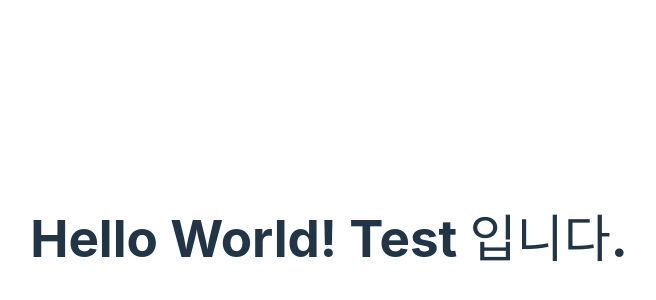
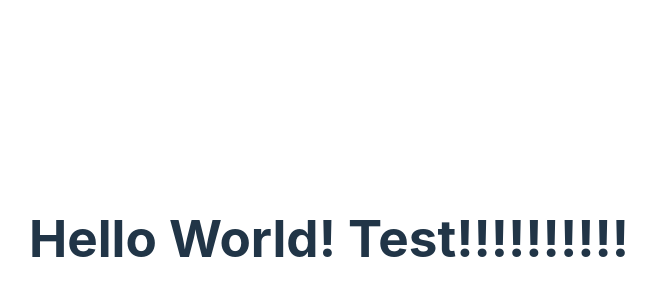
Before and after one commit to choirinemo/React-App, a React (Vite) app: page / in a window 1280 px wide. Shown: the part 162-462 px from the top of the page, without its empty margins (311-967 px from the left). Built offline with nearby package versions, Linux system fonts and the light colour scheme.

Commit message:
featrue test

```diff
--- a/src/App.tsx
+++ b/src/App.tsx
@@ -3,7 +3,7 @@ import "./App.css";
 function App() {
   return (
     <>
-      <h1>Hello World! Test 입니다.</h1>
+      <h1>Hello World! Test!!!!!!!!!!</h1>
     </>
   );
 }
```
